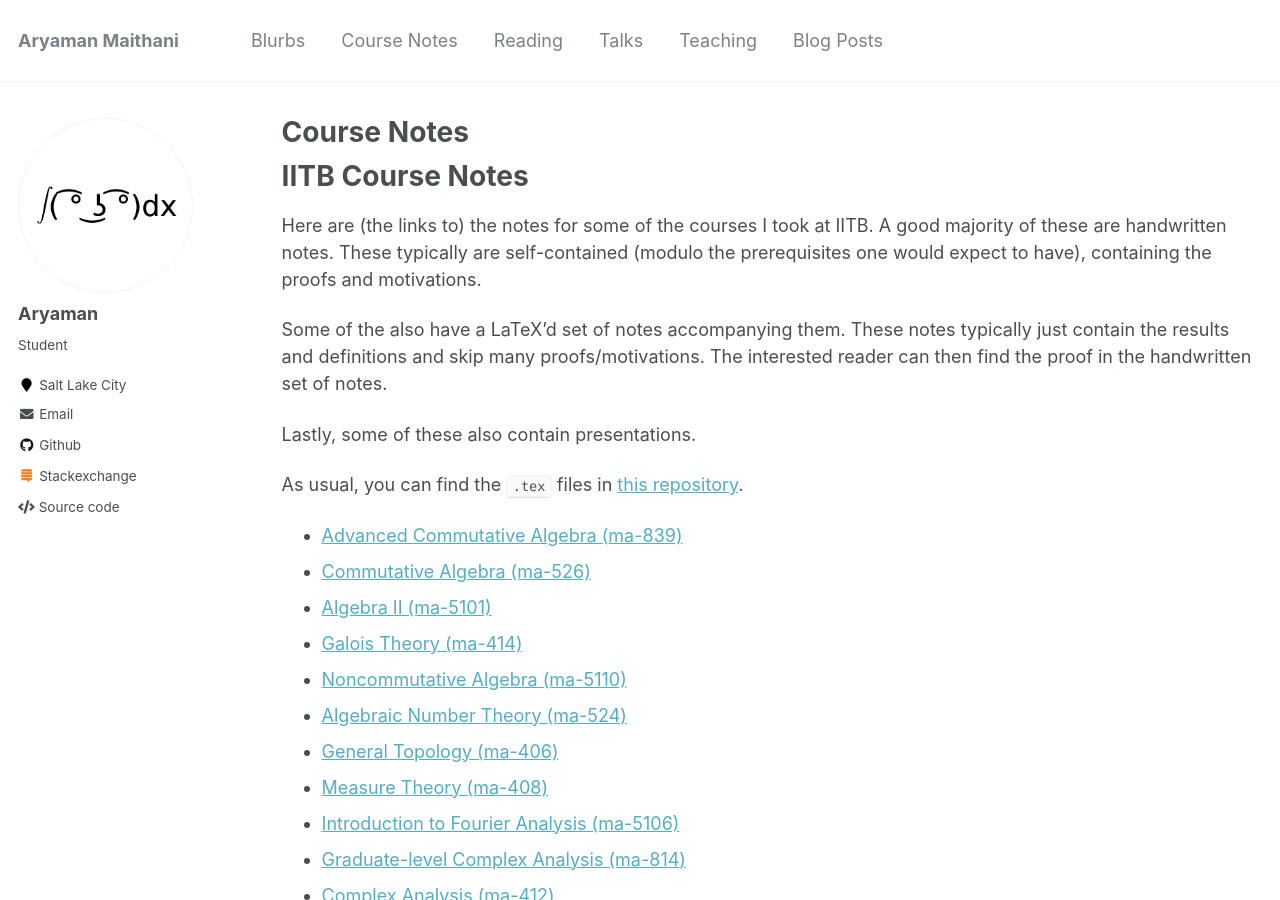
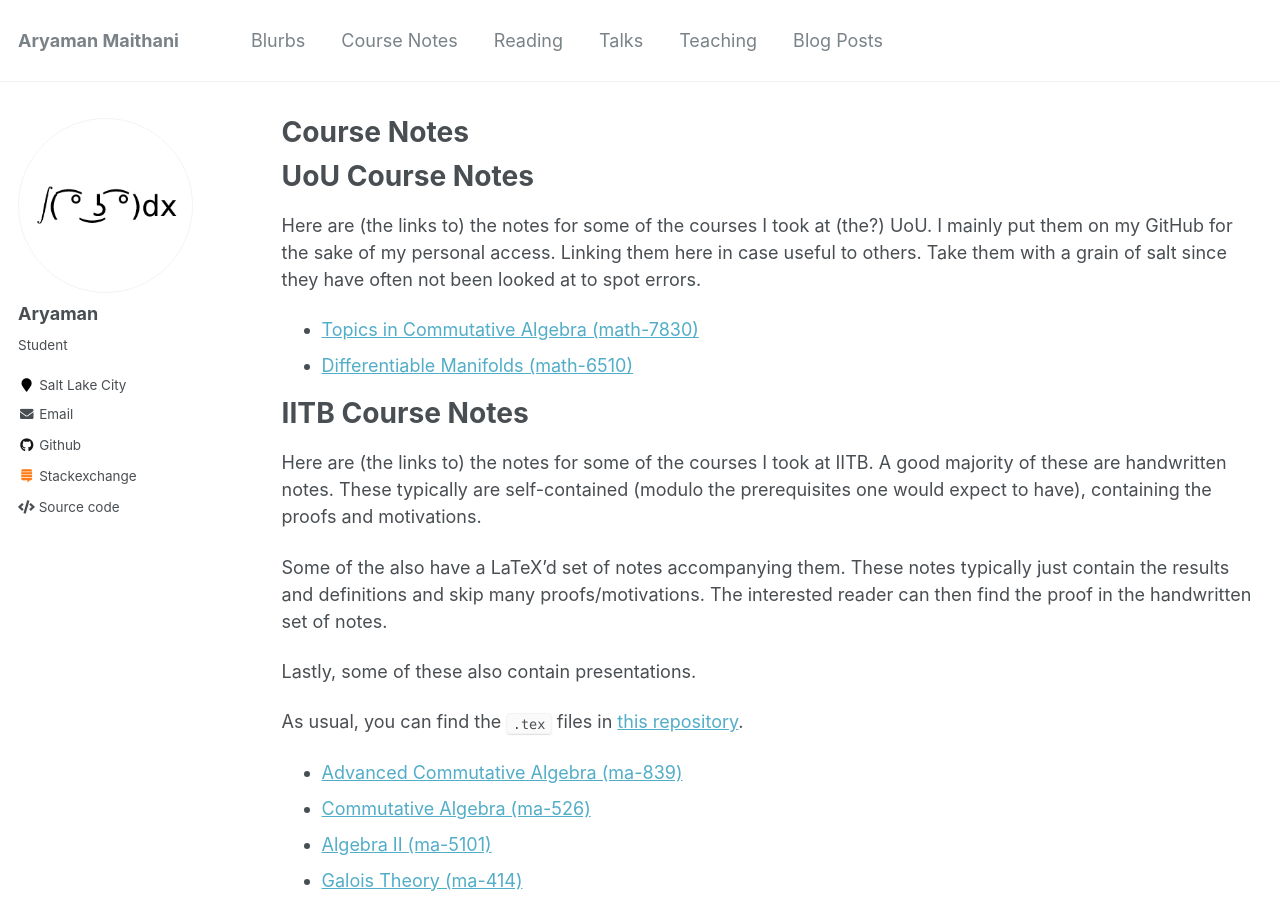
Before and after one commit to aryamanmaithani/math, a Jekyll site: the page built from _pages/course-notes.md, in a window 1280 px wide and 900 px high. Built offline with Jekyll 4.4.1, drawn with Linux system fonts in a browser that asks for light colours.

Commit message:
linked to uou notes

```diff
--- a/_pages/course-notes.md
+++ b/_pages/course-notes.md
@@ -6,6 +6,21 @@ author_profile: true
 ---
 
 {% include base_path %}
+
+# UoU Course Notes
+
+Here are (the links to) the notes for some of the courses I took at (the?) UoU. I mainly put them on my GitHub for the sake of my personal access. Linking them here in case useful to others. Take them with a grain of salt since they have often not been looked at to spot errors.
+
+<ul>
+  {%- for blink in site.data.uou-notes-links -%}
+    {%- assign link = blink[1] -%}
+    <li>
+      <a href="{{ blink[0] | prepend: "/" | prepend: base_path }}">
+      {{ link.tit }} ({{ blink[0] }}) </a>
+  </li>
+  {%- endfor -%}
+</ul>
+
 
 # IITB Course Notes
 
```
